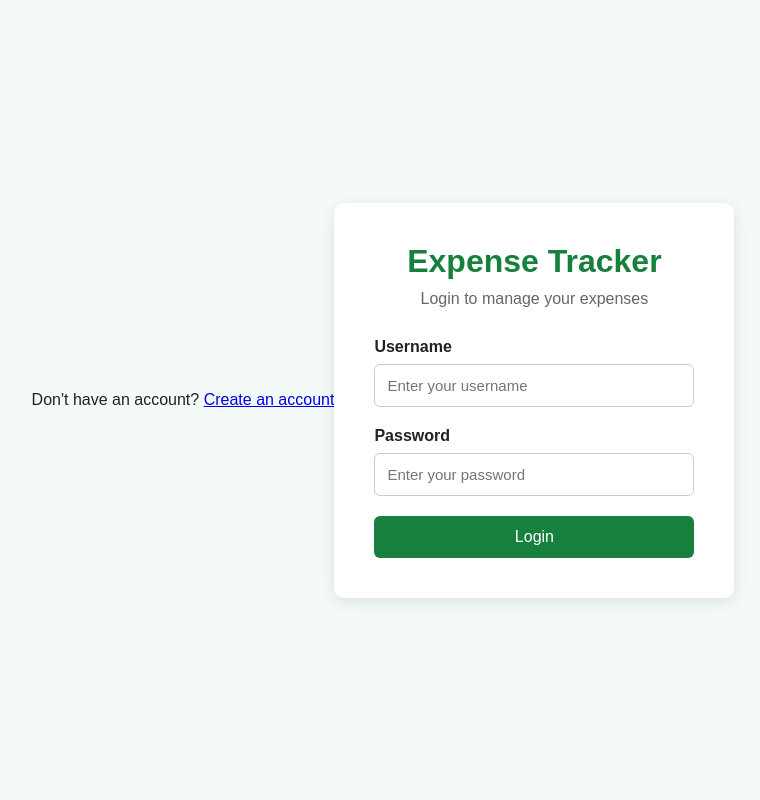
After one commit to group-1-collaboration/expense-tracker-group1, a Django app: page / in a window 1280 px wide. The commit adds this page. Shown: the whole page, without its empty margins (257-1017 px from the left). Run offline with Django 5.2, Linux system fonts and the light colour scheme.

Commit message:
create register.html and add link to the page from login

```diff
--- a/expensetrackerapp/forms.py
+++ b/expensetrackerapp/forms.py
@@ -1,7 +1,6 @@
 from django import forms
 from django.contrib.auth.models import User
 from .models import Expense
-
 
 class RegisterForm(forms.ModelForm):
 
--- /dev/null
+++ b/expensetrackerapp/templates/expenses/login.html
@@ -0,0 +1,146 @@
+<!DOCTYPE html>
+<html lang="en">
+<head>
+    <meta charset="UTF-8">
+    <meta name="viewport" content="width=device-width, initial-scale=1.0">
+
+    <title>Login - Expense Tracker</title>
+
+    <div class="register-link">
+    <p>
+        Don't have an account?
+        <a href="{% url 'register' %}">
+            Create an account
+        </a>
+    </p>
+</div>
+
+    <style>
+        * {
+            box-sizing: border-box;
+            margin: 0;
+            padding: 0;
+        }
+
+        body {
+            font-family: Arial, sans-serif;
+            background-color: #f4faf6;
+            color: #222;
+            min-height: 100vh;
+            display: flex;
+            justify-content: center;
+            align-items: center;
+        }
+
+        .login-container {
+            background-color: white;
+            width: 400px;
+            padding: 40px;
+            border-radius: 10px;
+            box-shadow: 0 4px 15px rgba(0, 0, 0, 0.1);
+        }
+
+        h1 {
+            color: #16803c;
+            text-align: center;
+            margin-bottom: 10px;
+        }
+
+        .subtitle {
+            text-align: center;
+            color: #666;
+            margin-bottom: 30px;
+        }
+
+        label {
+            display: block;
+            margin-bottom: 8px;
+            font-weight: bold;
+        }
+
+        input {
+            width: 100%;
+            padding: 12px;
+            margin-bottom: 20px;
+            border: 1px solid #ccc;
+            border-radius: 6px;
+            font-size: 15px;
+        }
+
+        input:focus {
+            outline: none;
+            border-color: #16803c;
+        }
+
+        button {
+            width: 100%;
+            padding: 12px;
+            background-color: #16803c;
+            color: white;
+            border: none;
+            border-radius: 6px;
+            font-size: 16px;
+            cursor: pointer;
+        }
+
+        button:hover {
+            background-color: #116b31;
+        }
+
+        .error {
+            background-color: #ffe5e5;
+            color: #b00020;
+            padding: 10px;
+            margin-bottom: 20px;
+            border-radius: 5px;
+            text-align: center;
+        }
+    </style>
+</head>
+
+<body>
+
+    <div class="login-container">
+
+        <h1>Expense Tracker</h1>
+
+        <p class="subtitle">Login to manage your expenses</p>
+
+        {% if error %}
+            <div class="error">
+                {{ error }}
+            </div>
+        {% endif %}
+
+        <form method="POST">
+
+            {% csrf_token %}
+
+            <label for="username">Username</label>
+
+            <input
+                type="text"
+                id="username"
+                name="username"
+                placeholder="Enter your username"
+                required
+            >
+
+            <label for="password">Password</label>
+
+            <input
+                type="password"
+                id="password"
+                name="password"
+                placeholder="Enter your password"
+                required
+            >
+
+            <button type="submit">Login</button>
+
+        </form>
+
+    </div>
+
+</body>
+</html>
--- a/expensetrackerapp/urls.py
+++ b/expensetrackerapp/urls.py
@@ -2,6 +2,7 @@ from django.urls import path
 from . import views
 
 urlpatterns = [
+    path('', views.login_view, name='home'),
     path('login/', views.login_view, name='login'),
     path('logout/', views.logout_view, name='logout'),
     path('expenses/', views.expense_list, name='expense_list'),
```
Also changed, not shown: expensetrackerapp/templates/expenses/register.html (renamed from expensetrackerapp/templates/login.html, +80 -37 lines), expensetrackerapp/templates/expenses/add_expense.html (renamed from expensetrackerapp/templates/add_expense.html), expensetrackerapp/templates/expenses/expense_list.html (renamed from expensetrackerapp/templates/expense_list.html).
